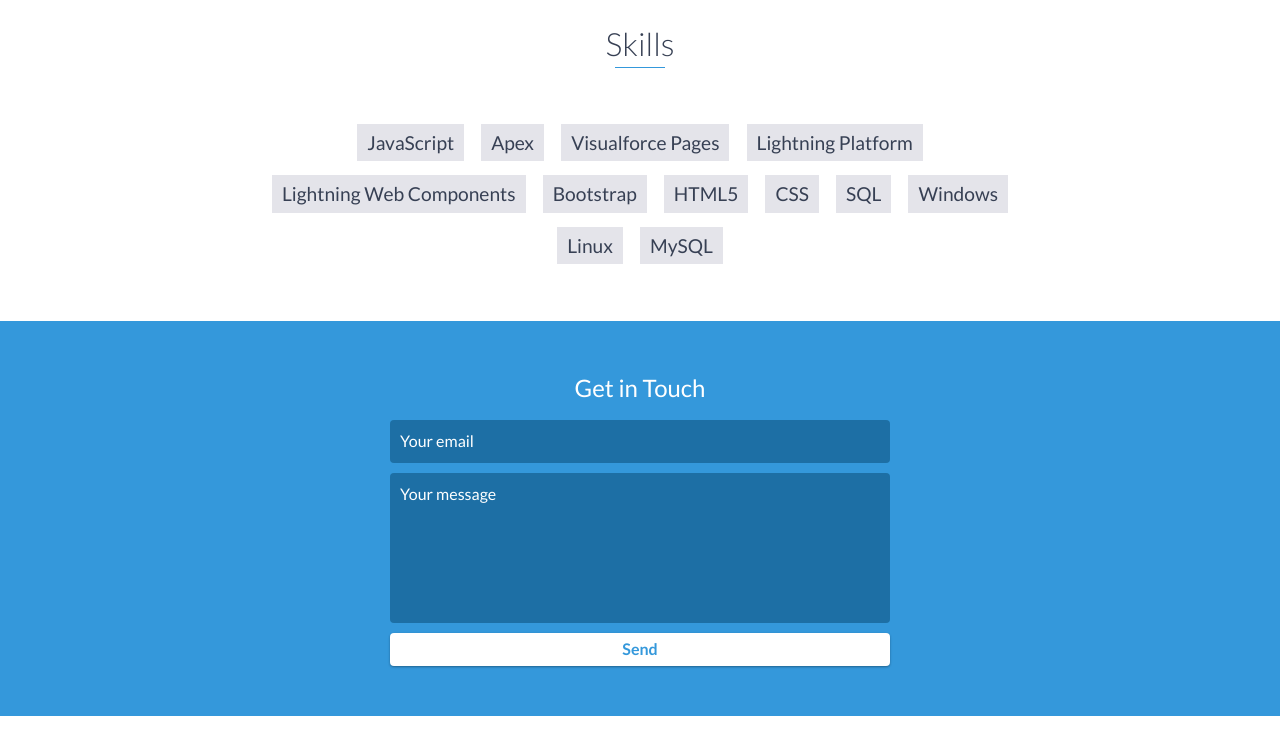
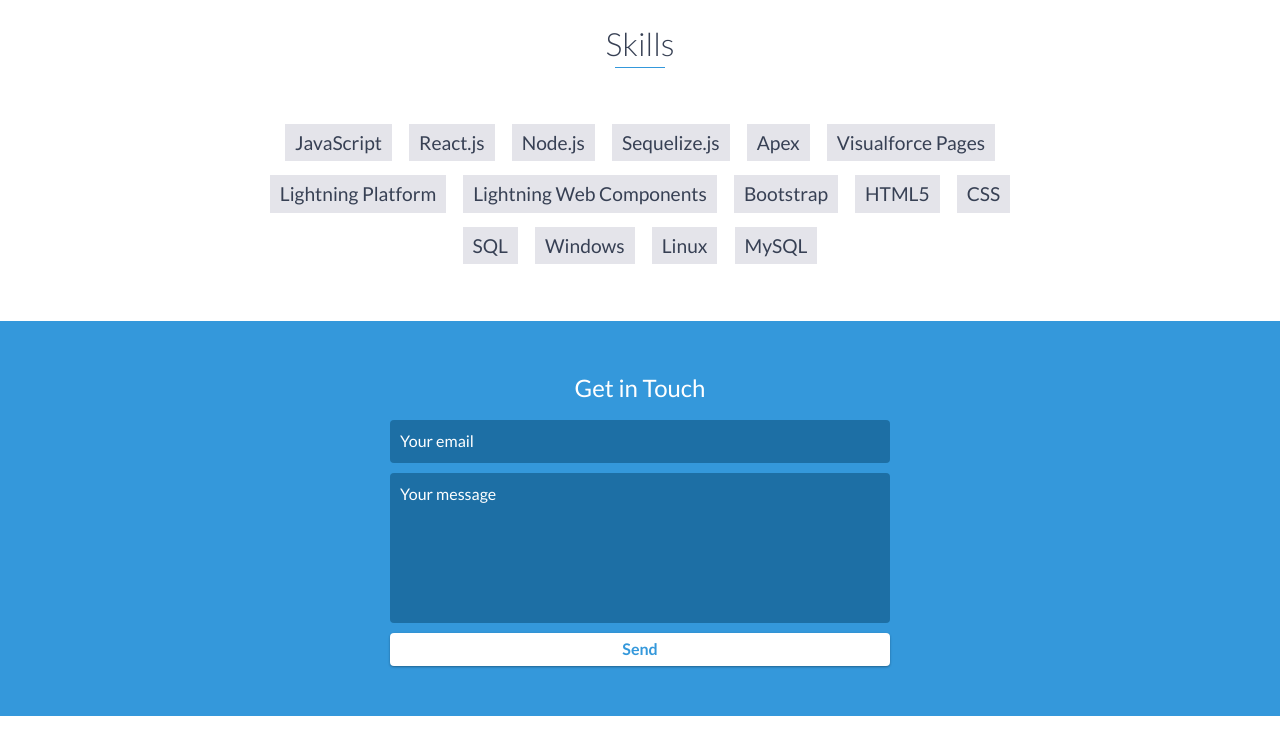
Before and after one commit to deveshlashkari/deveshlashkari.github.io, a website: page index.html in a window 1280 px wide. Shown: the part 2440-3189 px from the top of the page. Drawn offline with nearby package versions, Linux system fonts and the light colour scheme.

Commit message:
Update skill section

```diff
--- a/index.html
+++ b/index.html
@@ -210,6 +210,9 @@
         <h2 class="heading">Skills</h2>
         <ul>
             <li>JavaScript</li>
+            <li>React.js</li>
+            <li>Node.js</li>
+            <li>Sequelize.js</li>
             <li>Apex</li>
             <li>Visualforce Pages</li>
             <li>Lightning Platform</li>
```
